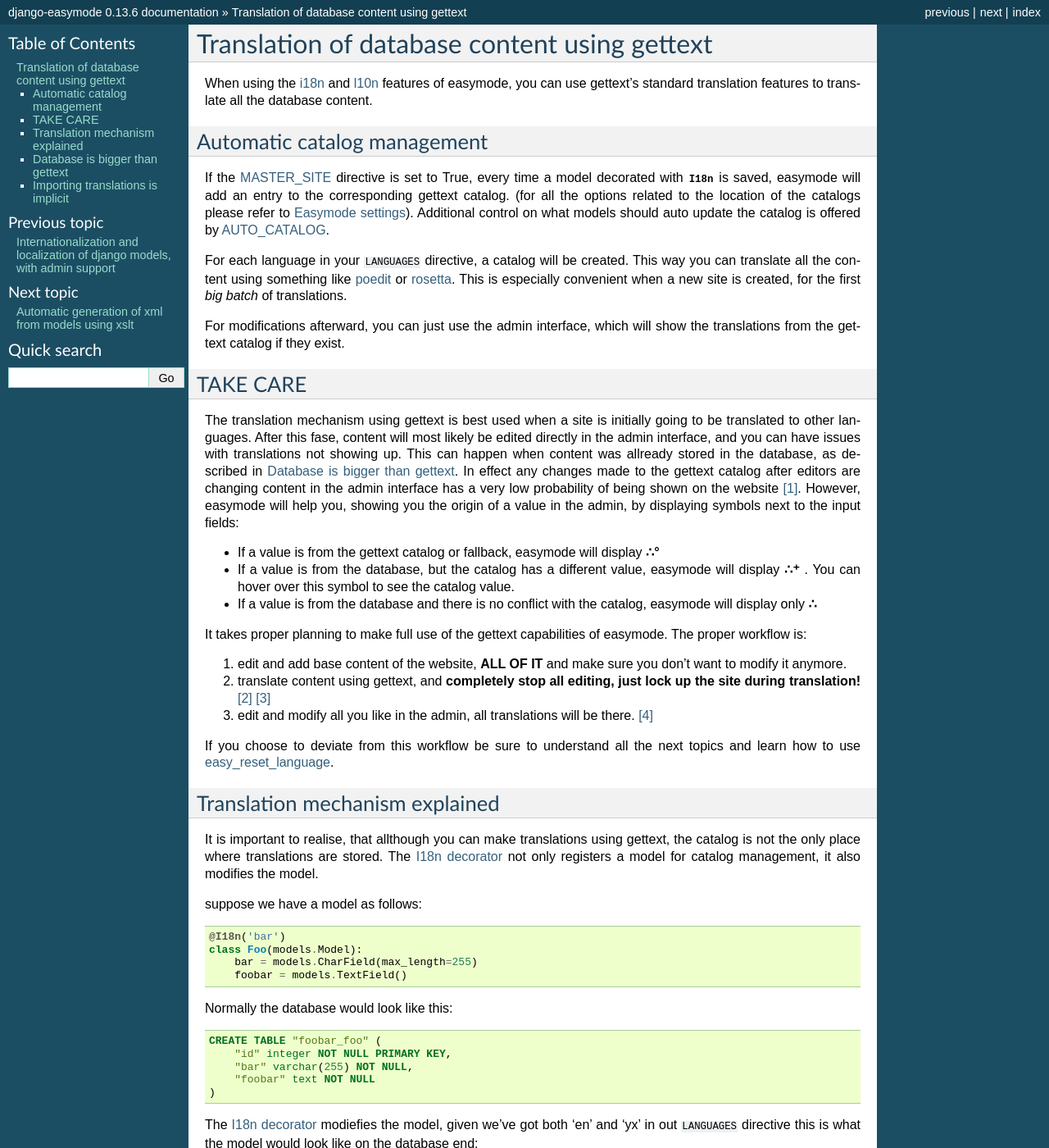
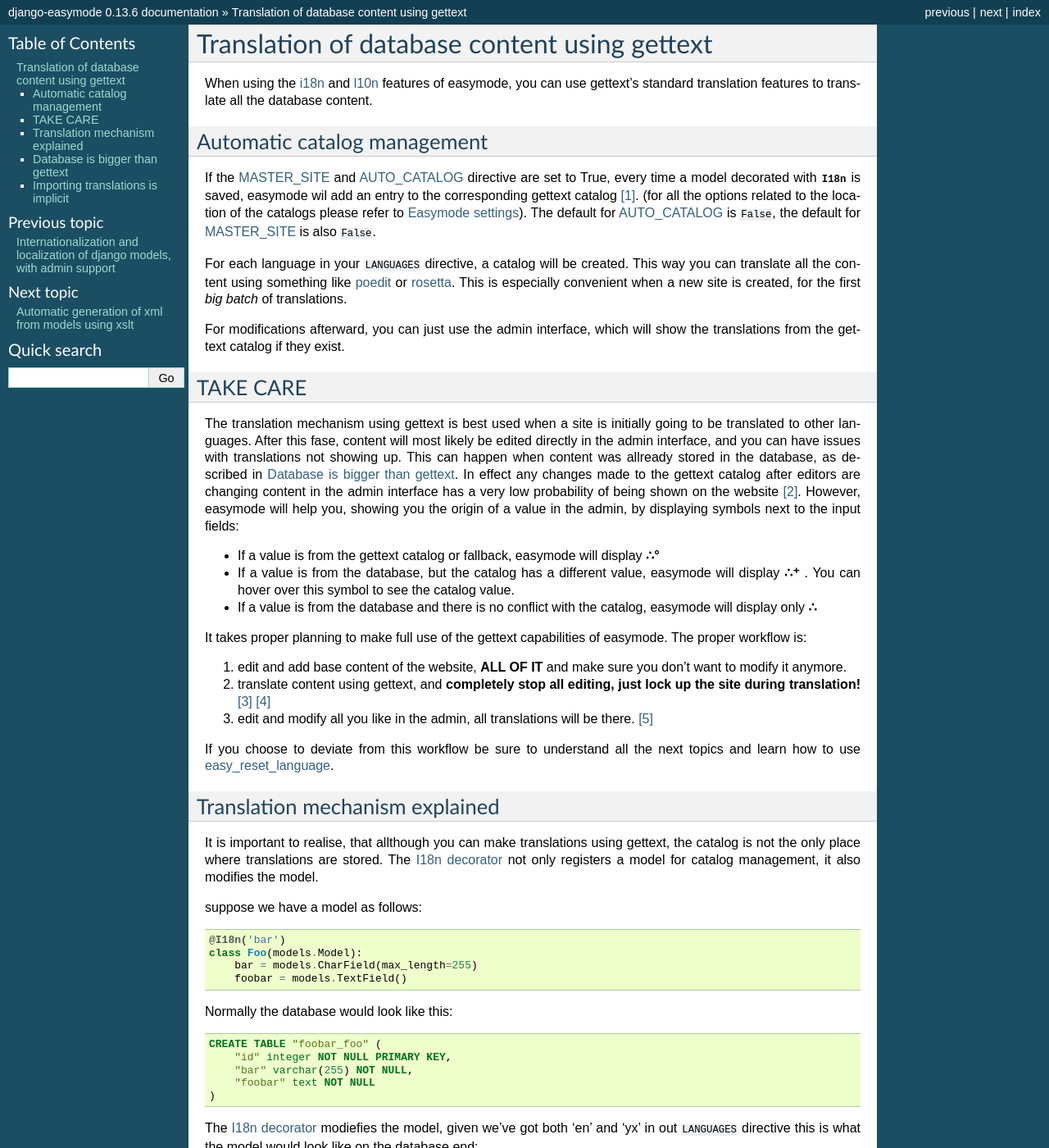
Before and after one commit to specialunderwear/django-easymode, a Sphinx documentation site: the page built from docs/i18n/translation.rst, in a window 1280 px wide and 1400 px high. Shown: the whole window at 82% size. Built offline with Sphinx 7.4.7, drawn with Linux system fonts in a browser that asks for light colours; some of the changed text lies outside the part shown.

Commit message:
AUTO_CATALOG now defaults to False, because using gettext for translations is optional.

```diff
--- a/docs/i18n/translation.rst
+++ b/docs/i18n/translation.rst
@@ -12,12 +12,12 @@ standard translation features to translate all the database content.
 Automatic catalog management
 ----------------------------
 
-If the :ref:`master_site` directive is set to True, every time a model decorated
-with :class:`~easymode.i18n.decorators.I18n` is saved, easymode will add an
-entry to the corresponding gettext catalog. (for all the options related to the
-location of the catalogs please refer to :doc:`/settings`). Additional control
-on what models should auto update the catalog is offered by :ref:`auto_catalog`.
-
+If the :ref:`master_site` and :ref:`auto_catalog` directive are set to True,
+every time a model decorated with :class:`~easymode.i18n.decorators.I18n` is
+saved, easymode wil add an entry to the corresponding gettext catalog [#f0]_.
+(for all the options related to the location of the catalogs please refer to
+:doc:`/settings`). The default for :ref:`auto_catalog` is ``False``, the default
+for :ref:`master_site` is also ``False``.
 
 For each language in your ``LANGUAGES`` directive, a catalog will be created.
 This way you can translate all the content using something like
@@ -179,6 +179,11 @@ gettext catalog, the new translation would never show up.
 
 This inconvenience can be resolved using the :ref:`easy_reset_language` command
 
+.. [#f0] It is possible to have more finegrained control over which models
+    should be automatically added to the catalog by settings :ref:`auto_catalog` to
+    ``False`` and using :func:`easymode.i18n.register` to register individual models.
+    More info in the :ref:`auto_catalog` docs.
+
 .. [#f1]  Obviously, other gettext
     catalogs, generated from static content, that are not managed by easymode are unaffected.
 .. [#f2] You can make sure nobody goes into the admin to edit things, by commenting out the admin
--- a/docs/settings.rst
+++ b/docs/settings.rst
@@ -9,7 +9,7 @@ AUTO_CATALOG
 Easymode can manage a gettext catalog with your database content for you.
 If ``AUTO_CATALOG`` is ``True``, easymode will add every new object of a
 model decorated with :class:`~easymode.i18n.decorators.I18n` to the gettext
-catalog.
+catalog. The default is ``False``.
 
 How does gettext work
 ~~~~~~~~~~~~~~~~~~~~~
```
Also changed, not shown: 2 other files.
